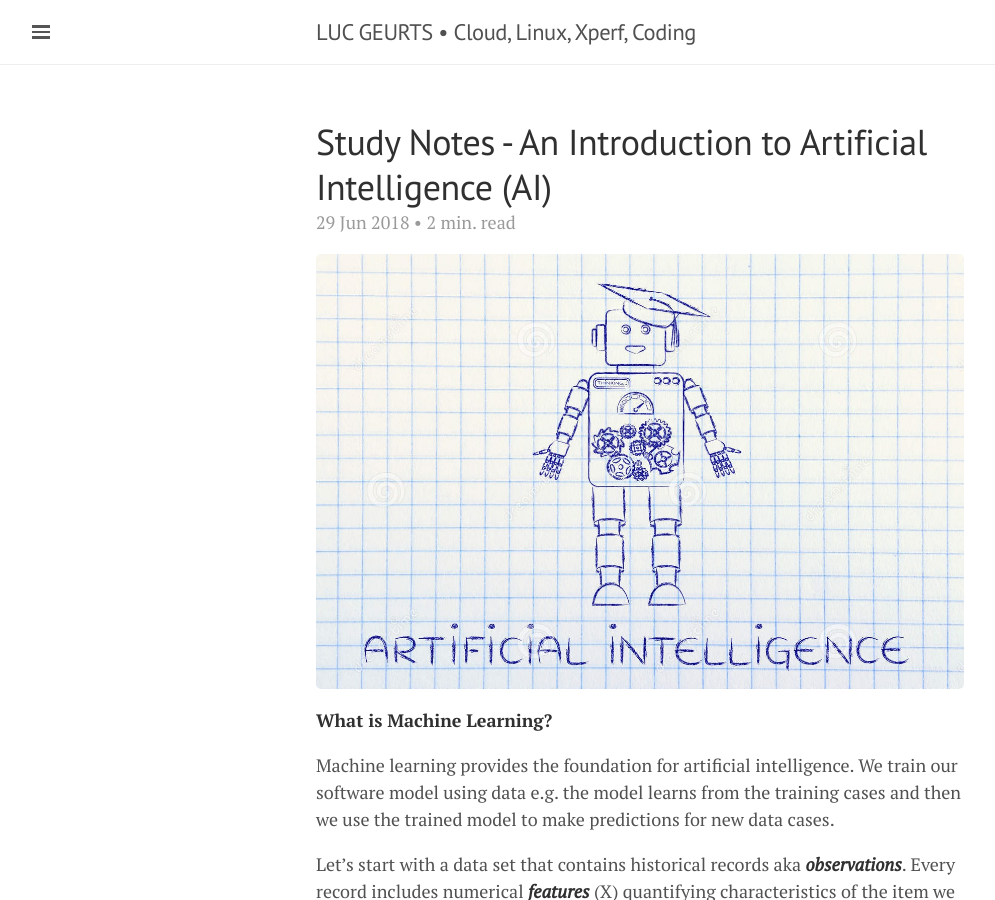
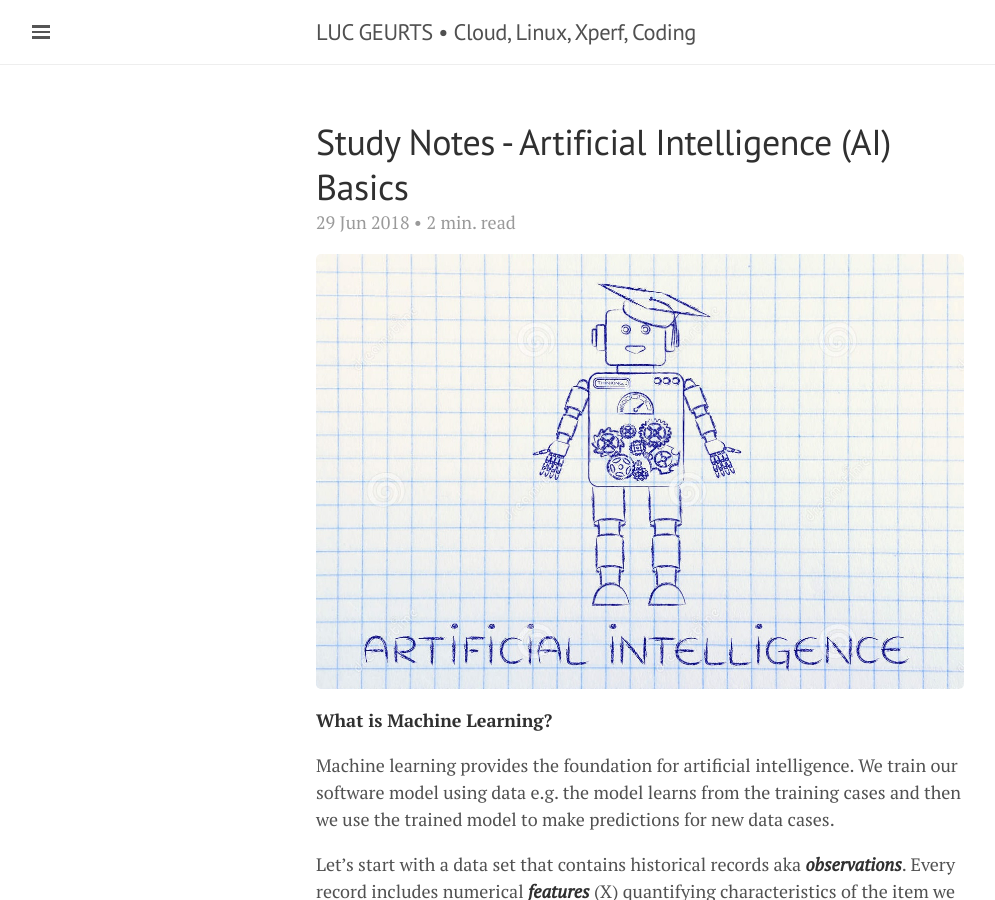
Before and after one commit to lgeurts/lgeurts.github.io, a Jekyll site: the page built from _posts/2018-06-29-artificial-intelligence-basics.md, in a window 1280 px wide and 900 px high. Shown: the whole window, without its empty margins (0-995 px from the left). Built offline with Jekyll 4.4.1, drawn with Linux system fonts in a browser that asks for light colours; nearby versions of some CDN libraries.

Commit message:
Update and rename 2018-06-29-introduction-to-artificial-intelligence.md to 2018-06-29-artificial-intelligence-basics.md

```diff
--- a/_posts/2018-06-29-introduction-to-artificial-intelligence.md
+++ b/_posts/2018-06-29-artificial-intelligence-basics.md
@@ -1,6 +1,6 @@
 ---
 layout: post
-title: Study Notes - An Introduction to Artificial Intelligence (AI)
+title: Study Notes - Artificial Intelligence (AI) Basics
 read_time: true
 comments: false
 category: Education & Training
```
